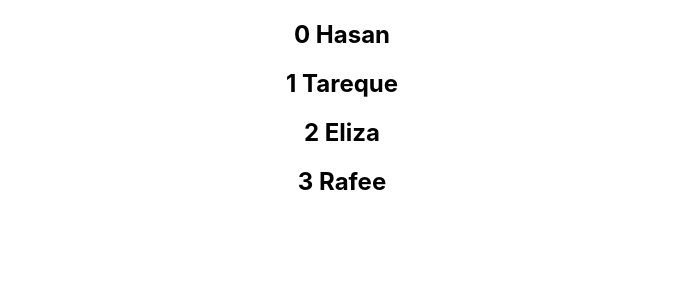
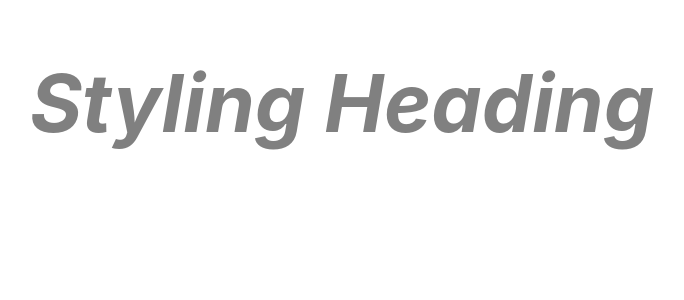
Before and after one commit to elizarafee/react-lab, a React (Create React App) app: page / in a window 1280 px wide. Shown: the top 300 px of the page, without its empty margins (298-982 px from the left). Built offline with nearby package versions, Linux system fonts and the light colour scheme.

Commit message:
styling : css stylesheets

```diff
--- a/src/App.js
+++ b/src/App.js
@@ -15,12 +15,14 @@ import './App.css';
 // import BindHandler from './components/bindHandler.component'
 // import Parent from './components/parent.component'
 // import Condition from './components/conditionalRendering.component'
-import ListRender from './components/listRender.component'
+// import ListRender from './components/listRender.component'
+import StyleSheet from './components/styleSheet.component'
 
 function App() {
   return (
     <div className="App">
-      <ListRender />
+      <StyleSheet head_col={true} head_size={true} />
+      {/* <ListRender /> */}
       {/* <Condition /> */}
       {/* <Parent /> */}
       {/* <BindHandler /> */}
--- /dev/null
+++ b/src/components/style.component.css
@@ -0,0 +1,8 @@
+.heading-color {
+    color: grey;
+}
+
+.heading-size {
+    font-style: italic;
+    font-size: 5rem;
+}
--- /dev/null
+++ b/src/components/styleSheet.component.js
@@ -0,0 +1,15 @@
+import React from 'react'
+import './style.component.css'
+
+const StyleSheet = (props) => {
+    let color = props.head_col ? 'heading-color' : '';
+    let size = props.head_size ? 'heading-size' : '';
+
+    return (
+        <div>
+            <h1 className={`${color} ${size}`}>Styling Heading</h1>
+        </div>
+    )
+}
+
+export default StyleSheet;
```
